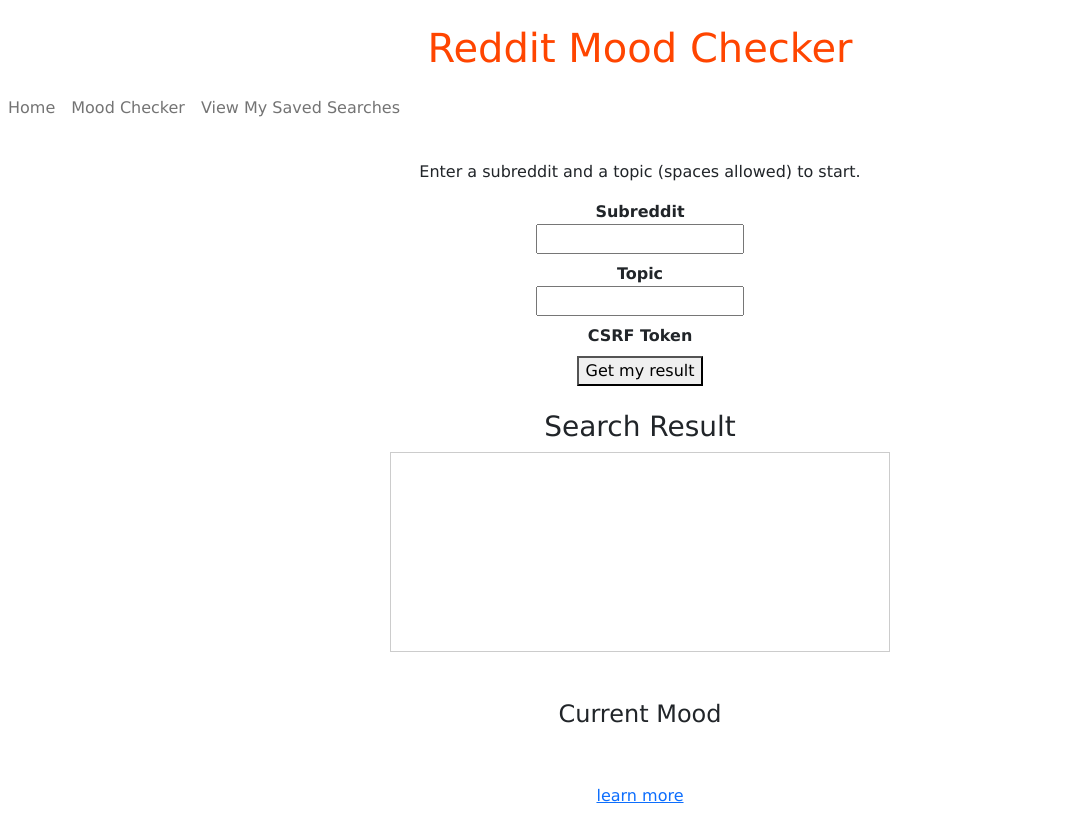
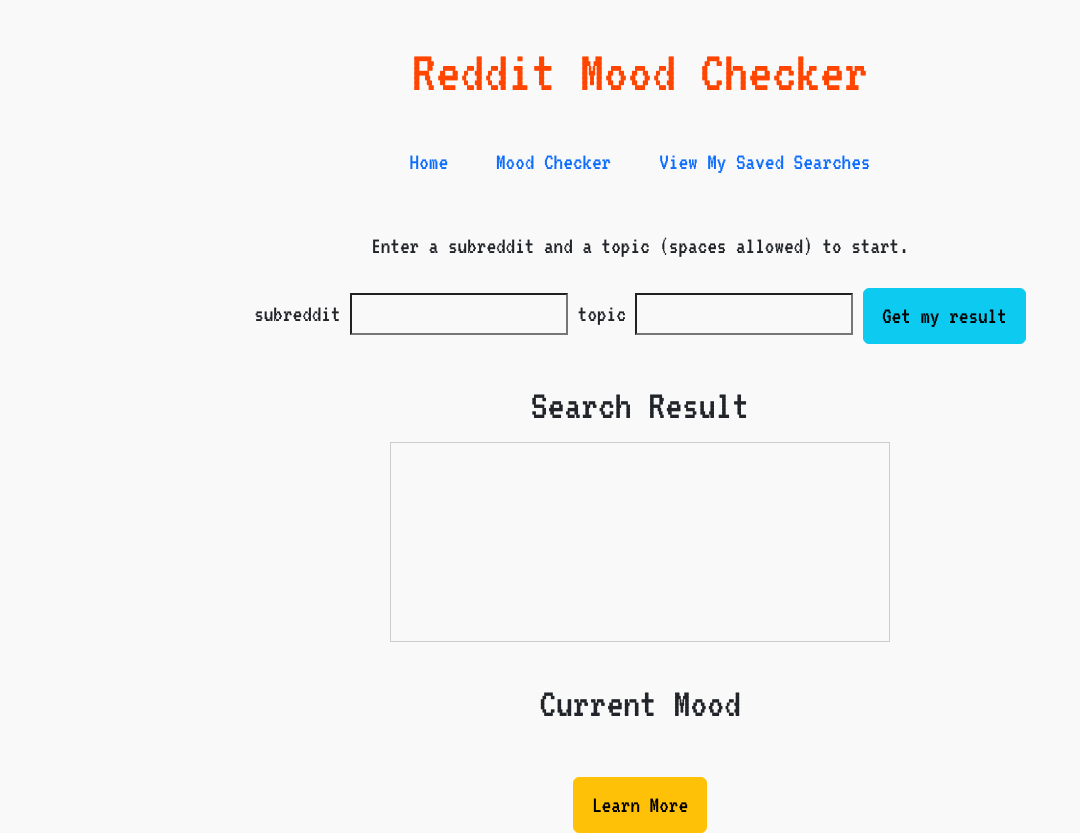
Before and after one commit to francestang221/361, a Flask app: page /mood in a window 1280 px wide. Shown: the whole page, without its empty margins (0-1080 px from the left). Before the commit the page ends 803 px from the top, so only its background shows below. Run offline with Flask 2, Linux system fonts and the light colour scheme; some libraries are stand-ins or nearby versions.

Commit message:
Replaced WTF form with regular form for the mood checker; changed font; add picture

```diff
--- a/app.py
+++ b/app.py
@@ -2,7 +2,7 @@
 import requests
 import RedditScraper
 import forms
-from flask import Flask, render_template, flash
+from flask import Flask, render_template, flash, request
 
 import models
 
@@ -30,18 +30,17 @@
 
 @app.route('/mood', methods=['GET', 'POST'])
 def mood():
-    form = forms.RedditForm()
-    if form.validate_on_submit():
-        subreddit = form.subreddit.data
-        topic = form.topic.data
+    if request.method == "POST":
+        subreddit = request.form.get("subreddit")
+        topic = request.form.get("topic")
         data = RedditScraper.reddit_scraper(subreddit, topic)
         display_data = json.loads(data)['text']
         # get the mood result
         mood_url = "https://cs361-sentiment.herokuapp.com/tones"
         response = requests.post(mood_url, data=data)
         sentiments = json.loads(response.content)
-        return render_template('mood.html', data=display_data, sentiments=sentiments, form=form)
-    return render_template('mood.html', form=form)
+        return render_template('mood.html', data=display_data, sentiments=sentiments)
+    return render_template('mood.html')
 
 
 @app.route('/searches')
--- a/static/css/styles.css
+++ b/static/css/styles.css
@@ -1,5 +1,7 @@
 * {
-    font-family: Verdana,Geneva,sans-serif;;
+    font-family: 'VT323', monospace;
+    font-size: x-large;
+    background-color: #faf9f9;
 }
 
 /* color palette
@@ -12,10 +14,14 @@
 
 /* the Reddit orange*/
 h1 {
-    color: #FF4500
+    color: #FF4500;
 }
 
 header{
     padding-top: 1.5em;
     padding-bottom: 1.5em;
 }
+
+#title {
+    padding-bottom: 0.5em;
+  }
--- a/templates/layout.html
+++ b/templates/layout.html
@@ -4,6 +4,10 @@
         <meta charset="UTF-8">
         <meta http-equiv="X-UA-Compatible" content="IE=edge">
         <meta name="viewport" content="width=device-width, initial-scale=1.0">
+        <!-- Google Font -->
+        <link rel="preconnect" href="https://fonts.googleapis.com">
+        <link rel="preconnect" href="https://fonts.gstatic.com" crossorigin>
+        <link href="https://fonts.googleapis.com/css2?family=VT323&display=swap" rel="stylesheet">
         <!-- Bootstrap CSS-->
         <link href="https://cdn.jsdelivr.net/npm/bootstrap@5.0.2/dist/css/bootstrap.min.css" rel="stylesheet" integrity="sha384-EVSTQN3/azprG1Anm3QDgpJLIm9Nao0Yz1ztcQTwFspd3yD65VohhpuuCOmLASjC" crossorigin="anonymous">
         <link rel="stylesheet" href="/static/css/styles.css">
@@ -13,30 +17,24 @@
     <body>
         <!-- main header -->
         <header>
-            <section class="text-center">
+            <section class="text-center" id="title">
                 <h1>Reddit Mood Checker</h1>
             </section>
         <!-- nav bar -->
-    <nav class="navbar navbar-expand-lg navbar-light">
-        <div class="collapse navbar-collapse">
-             <ul class="navbar-nav mr-auto mt-2 mt-lg-0">
-                <li class="nav-item active">
-                    <a class="nav-link" href="{{ url_for('index')}}">Home <span class="sr-only"></span></a>
+            <ul class="nav justify-content-center">
+                <li class="nav-item">
+                    <a class="nav-link active" href="{{ url_for('index')}}">Home</a>
                 </li>
                 <li class="nav-item">
                     <a class="nav-link" href="{{ url_for('mood')}}">Mood Checker</a>
                 </li>
-                 <!--Only show this option after the user logs in -->
                 <li class="nav-item">
-                    <a class="nav-link" href="{{ url_for('view_searches')}}">View My Saved Searches</a>
+                     <a class="nav-link" href="{{ url_for('view_searches')}}">View My Saved Searches</a>
                 </li>
-             </ul>
-        </div>
-    </nav>
+            </ul>
         </header>
 
         {%  block content %}
         {%  endblock %}
-
     </body>
 </html>
--- a/templates/mood.html
+++ b/templates/mood.html
@@ -5,10 +5,11 @@
     <section class="text-center">
         <p>Enter a subreddit and a topic (spaces allowed) to start.</p>
         <form method="POST" action="" class="form">
-            {% for field in form %}
-            {{ render_field(field) }}
-            {% endfor %}
-        <button type="submit" id="submit">Get my result </button>
+            <label for="subreddit">subreddit </label>
+            <input id="subreddit" name="subreddit" type="text">
+            <label for="topic">topic </label>
+            <input id="topic" name="topic" type="text">
+        <button type="submit" id="submit" class="btn btn-info">Get my result </button>
         </form>
     </section>
 
@@ -22,15 +23,13 @@
                 {{ data }}
             </div>
         </div>
-        <br>
-        <br>
-        <h4>Current Mood</h4>
+         <br>
+        <h3>Current Mood</h3>
             {% for mood in sentiments %}
                 {{ mood }}
             {% endfor %}
         <br>
-        <br>
-        <a target=”_blank” href="https://en.wikipedia.org/wiki/Sentiment_analysis">learn more</a>
+        <button class="btn btn-warning" id="learn">Learn More</button>
         <br>
     </section>
 
```
Also changed, not shown: templates/index.html (+2 -19 lines), static/reddit.png (added).
